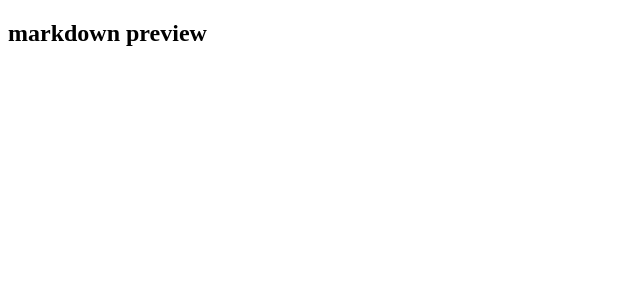
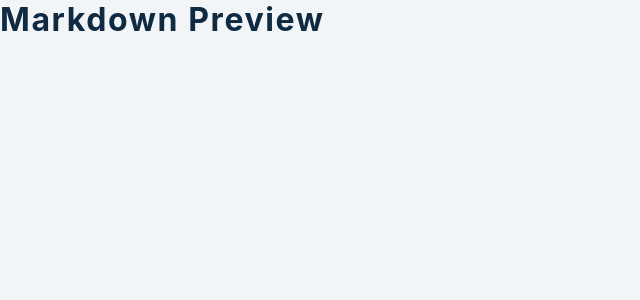
Before and after one commit to Ilie1985/markdown_practice, a React (Create React App) app: page / in a window 1280 px wide. Shown: the top 300 px of the page, without its empty margins (0-640 px from the left). Built offline with nearby package versions, Linux system fonts and the light colour scheme.

Commit message:
global styles css

```diff
--- a/src/index.css
+++ b/src/index.css
@@ -44,3 +44,56 @@
   --max-width: 1170px;
   --fixed-width: 620px;
 }
+
+/*
+===============
+Global Styles
+===============
+*/
+
+*,
+::after,
+::before {
+  margin: 0;
+  padding: 0;
+  box-sizing: border-box;
+}
+body {
+  font-family: -apple-system, BlinkMacSystemFont, 'Segoe UI', Roboto, Oxygen,
+    Ubuntu, Cantarell, 'Open Sans', 'Helvetica Neue', sans-serif;
+  background: var(--clr-grey-10);
+  color: var(--clr-grey-1);
+  line-height: 1.5;
+  font-size: 0.875rem;
+}
+ul {
+  list-style-type: none;
+}
+a {
+  text-decoration: none;
+}
+h1,
+h2,
+h3,
+h4 {
+  letter-spacing: var(--spacing);
+  text-transform: capitalize;
+  line-height: 1.25;
+  margin-bottom: 0.75rem;
+}
+h1 {
+  font-size: 2.5rem;
+}
+h2 {
+  font-size: 2rem;
+}
+h3 {
+  font-size: 1.25rem;
+}
+h4 {
+  font-size: 0.875rem;
+}
+p {
+  margin-bottom: 1.25rem;
+  color: var(--clr-grey-3);
+}
```
